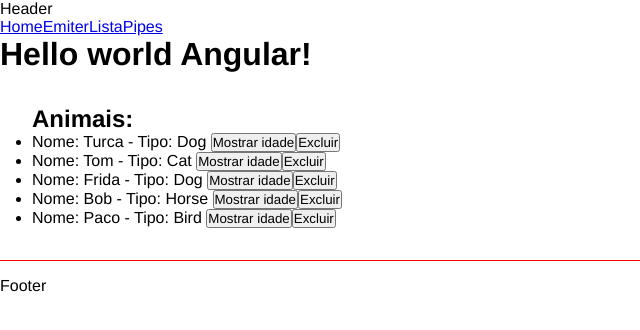
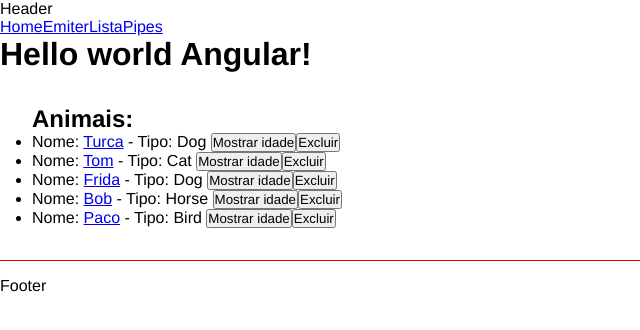
Before and after one commit to carlosismaelad/Angular, an Angular app in the folder curso-angular/: page /list in a window 1280 px wide. Shown: the top 330 px of the page, without its empty margins (0-640 px from the left). Built offline with nearby package versions, Linux system fonts and the light colour scheme; data requests are answered from the project's data file.

Commit message:
Dynamic routes - selecionando elemento pelo id

```diff
--- a/curso-angular/db.json
+++ b/curso-angular/db.json
@@ -1,9 +1,9 @@
 {
     "animals": [
-        {"id": 1, "name": "Turca", "type": "Dog", "Age": 4},
-        {"id": 2, "name": "Tom", "type": "Cat", "Age": 10},
-        {"id": 3, "name": "Frida", "type": "Dog", "Age": 11},
-        {"id": 4, "name": "Bob", "type": "Horse", "Age": 2},
-        {"id": 5, "name": "Paco", "type": "Bird", "Age": 1}
+        {"id": 1, "name": "Turca", "type": "Dog", "age": 4},
+        {"id": 2, "name": "Tom", "type": "Cat", "age": 10},
+        {"id": 3, "name": "Frida", "type": "Dog", "age": 11},
+        {"id": 4, "name": "Bob", "type": "Horse", "age": 2},
+        {"id": 5, "name": "Paco", "type": "Bird", "age": 1}
     ]
 }
--- a/curso-angular/src/app/Animal.ts
+++ b/curso-angular/src/app/Animal.ts
@@ -1,4 +1,5 @@
 export interface Animal{
+    id: number,
     name: string
     type: string
     age: number
--- a/curso-angular/src/app/app-routing.module.ts
+++ b/curso-angular/src/app/app-routing.module.ts
@@ -1,16 +1,18 @@
 import { NgModule } from '@angular/core';
 import { RouterModule, Routes } from '@angular/router';
+
 import { FirstComponentComponent } from './components/first-component/first-component.component';
 import { ListRenderComponent } from './components/list-render/list-render.component';
-import { ChangeNumberComponent } from './components/change-number/change-number.component';
 import { PipesComponent } from './components/pipes/pipes.component';
 import { EmiterComponent } from './components/emiter/emiter.component';
+import { ItemDatailComponent } from './components/item-datail/item-datail.component';
 
 const routes: Routes = [
   {path: '', component: FirstComponentComponent},
   {path: 'emiter', component: EmiterComponent},
   {path: 'pipes', component: PipesComponent},
-  {path: 'list', component: ListRenderComponent}
+  {path: 'list', component: ListRenderComponent},
+  {path: 'list/:id', component: ItemDatailComponent}
 ];
 
 @NgModule({
--- a/curso-angular/src/app/app.module.ts
+++ b/curso-angular/src/app/app.module.ts
@@ -17,6 +17,7 @@ import { ChangeNumberComponent } from './components/change-number/change-number.
 import { ListRenderComponent } from './components/list-render/list-render.component';
 import { PipesComponent } from './components/pipes/pipes.component';
 import { TwoWayBindingComponent } from './components/two-way-binding/two-way-binding.component';
+import { ItemDatailComponent } from './components/item-datail/item-datail.component';
 
 @NgModule({
   declarations: [
@@ -30,7 +31,8 @@ import { TwoWayBindingComponent } from './components/two-way-binding/two-way-bin
     ChangeNumberComponent,
     ListRenderComponent,
     PipesComponent,
-    TwoWayBindingComponent
+    TwoWayBindingComponent,
+    ItemDatailComponent
   ],
   imports: [
     BrowserModule,
--- /dev/null
+++ b/curso-angular/src/app/components/item-datail/item-datail.component.html
@@ -0,0 +1,6 @@
+<div *ngIf="animal" class="class">
+  <p>ID: {{ animal.id }}</p>
+  <h2>Name: {{ animal.name }}</h2>
+  <h2>Type: {{ animal.type }}</h2>
+  <h2>Age: {{ animal.age }}</h2>
+</div>
--- /dev/null
+++ b/curso-angular/src/app/components/item-datail/item-datail.component.ts
@@ -0,0 +1,27 @@
+import { Component } from '@angular/core';
+import { ActivatedRoute } from '@angular/router';
+
+import { Animal } from 'src/app/Animal';
+
+import { ListService } from 'src/app/services/list.service';
+
+@Component({
+  selector: 'app-item-datail',
+  templateUrl: './item-datail.component.html',
+  styleUrls: ['./item-datail.component.css']
+})
+export class ItemDatailComponent {
+
+  animal?: Animal
+
+  constructor(private listService: ListService, private route: ActivatedRoute){
+    this.getAnimal()
+  }
+
+  getAnimal(){
+    const id = Number(this.route.snapshot.paramMap.get("id"))
+    this.listService.getItem(id).subscribe((animal) => (this.animal = animal) )
+  }
+
+
+}
--- a/curso-angular/src/app/components/list-render/list-render.component.html
+++ b/curso-angular/src/app/components/list-render/list-render.component.html
@@ -2,7 +2,8 @@
   <h2>Animais:</h2>
   <ul>
     <li *ngFor="let animal of animals">
-      Nome: {{ animal.name }} - Tipo: {{ animal.type }}
+      Nome: <a routerLink="/list/{{ animal.id }}">{{ animal.name }}</a> - Tipo:
+      {{ animal.type }}
       <button (click)="showAge(animal)">Mostrar idade</button>
       <button (click)="removeAnimal(animal)">Excluir</button>
     </li>
--- a/curso-angular/src/app/services/list.service.ts
+++ b/curso-angular/src/app/services/list.service.ts
@@ -21,4 +21,8 @@ export class ListService {
   getAll(): Observable<Animal[]>{
     return this.http.get<Animal[]>(this.apiURL)
   }
+
+  getItem(id: number): Observable<Animal>{
+    return this.http.get<Animal>(`${this.apiURL}/${id}`)
+  }
 }
```
Also changed, not shown: curso-angular/src/app/components/item-datail/item-datail.component.css (added), 1 other file (tests, documents, lock files or other folders).
